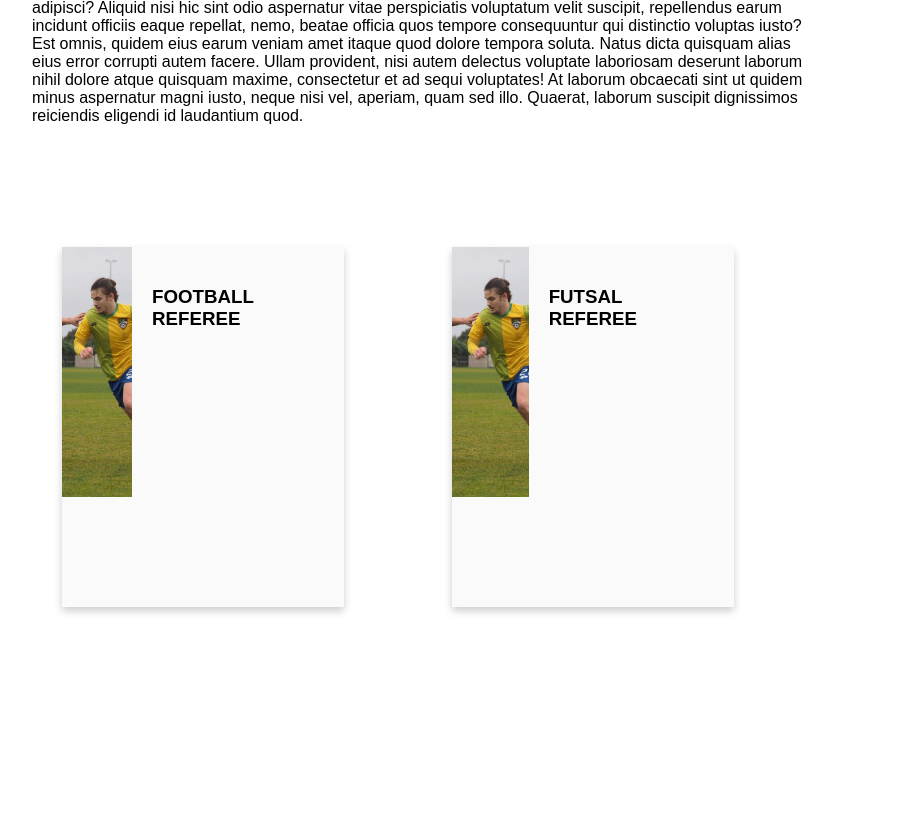
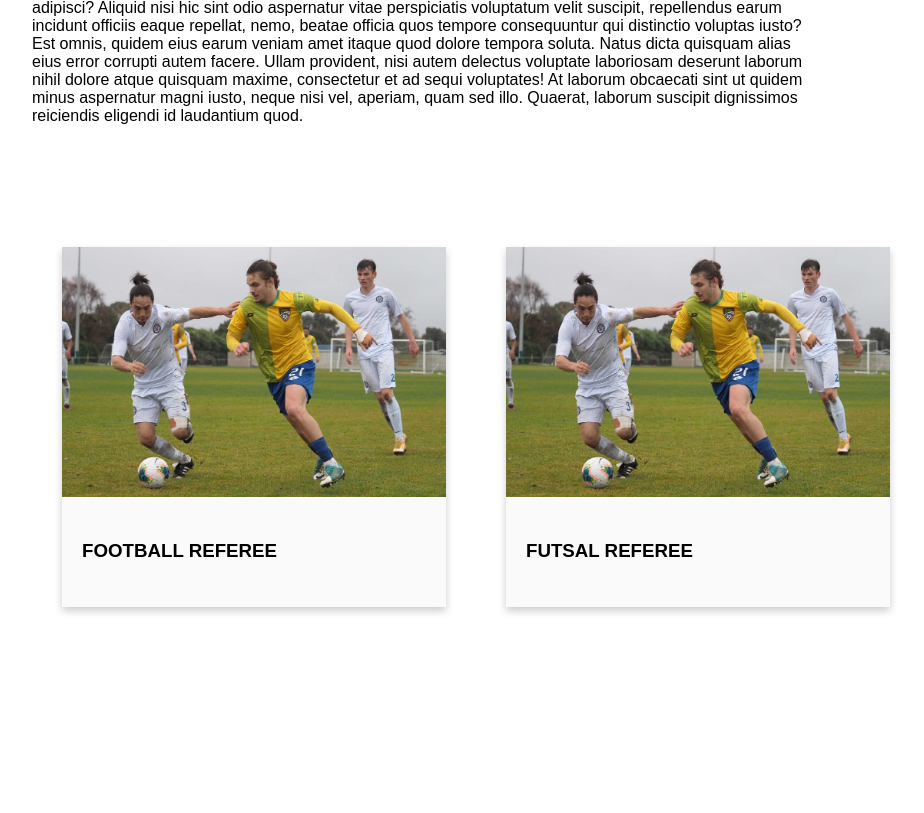
Before and after one commit to EthanElliot/Mainlandfootball, a Flask app: page /referee in a window 1280 px wide. Shown: the part 323-1136 px from the top of the page, without its empty margins (218-1142 px from the left). Run offline with Flask 2, Linux system fonts and the light colour scheme.

Commit message:
Referee page update

```diff
--- a/static/stylesheet.css
+++ b/static/stylesheet.css
@@ -434,7 +434,7 @@ footer{
 
 .referee   {
     margin: 30px;
-    width: 22vw;
+    width: 30vw;
     height: 45vh;
     min-height: 300px;
     background-color: rgb(250, 250, 250);
@@ -469,7 +469,7 @@ footer{
 
 }
 
-.become_referee div{
+.referee_cards{
     display: grid;
     grid-template-columns: auto auto;
 }
--- a/templates/referee.html
+++ b/templates/referee.html
@@ -24,13 +24,14 @@
     </section>
 
     <section class='become_referee'>
-        <div>
+        <div class="referee_cards">
             <div class="referee">
                 <img class="card-img-top" id='news_artice1' src="../static/img/news_img/newsartcle_1.jpg" alt="Card image cap">
                 <div class="card-body">
                 <h3 class="card-title">FOOTBALL REFEREE</h5>
                 </div>
             </div>
+
             <div class="referee">
                 <img class="card-img-top" id='news_artice1' src="../static/img/news_img/newsartcle_1.jpg" alt="Card image cap">
                 <div class="card-body">
```
Also changed, not shown: app.py (line endings or trailing spaces).
